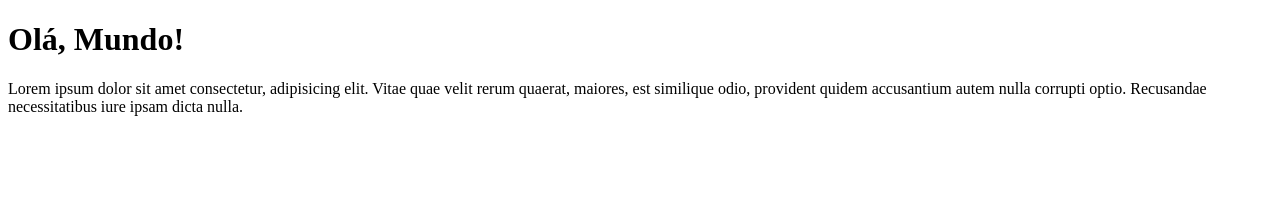
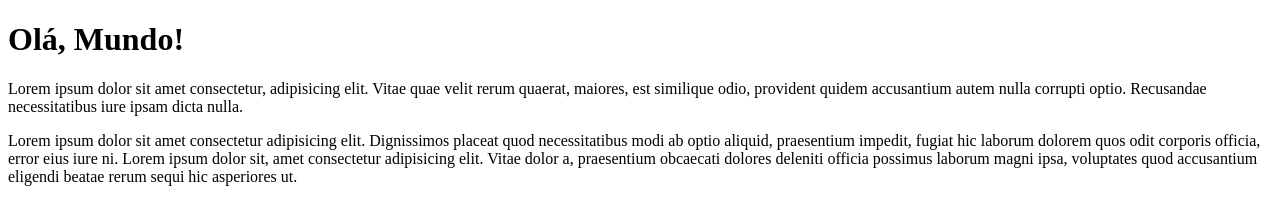
Before and after one commit to jeffersonsd/Ol--Mundo, a plain HTML site: page site-exemplo/index.html in a window 1280 px wide. Drawn offline with Linux system fonts and the light colour scheme.

Commit message:
Segundo paragrafo

```diff
--- a/site-exemplo/index.html
+++ b/site-exemplo/index.html
@@ -8,5 +8,7 @@
 <body>
     <h1>Olá, Mundo!</h1>
     <p>Lorem ipsum dolor sit amet consectetur, adipisicing elit. Vitae quae velit rerum quaerat, maiores, est similique odio, provident quidem accusantium autem nulla corrupti optio. Recusandae necessitatibus iure ipsam dicta nulla.</p>
+
+    <p>Lorem ipsum dolor sit amet consectetur adipisicing elit. Dignissimos placeat quod necessitatibus modi ab optio aliquid, praesentium impedit, fugiat hic laborum dolorem quos odit corporis officia, error eius iure ni. Lorem ipsum dolor sit, amet consectetur adipisicing elit. Vitae dolor a, praesentium obcaecati dolores deleniti officia possimus laborum magni ipsa, voluptates quod accusantium eligendi beatae rerum sequi hic asperiores ut.</p>
 </body>
 </html>
```
